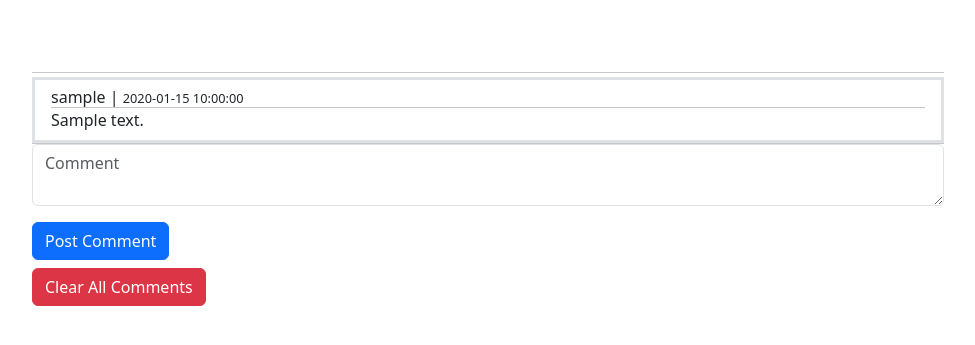
After one commit to loaymorad/CyberBus, a Flask app: page /comments in a window 1280 px wide. The commit adds this page. Shown: the top 345 px of the page, without its empty margins (150-1125 px from the left). Run offline with Flask 3, Linux system fonts and the light colour scheme; tables that the repository leaves empty hold one stand-in row (values such as "Sample post"); style sheets or scripts are compiled from the project's sources; parts of the project's set-up code (start-up, migrations or seed data) failed here and were passed over; some libraries are stand-ins or nearby versions.

Commit message:
"uncomplete" search and comment

```diff
--- a/app.py
+++ b/app.py
@@ -3,10 +3,20 @@ import os
 import db
 import re
 import strong_password
+from markupsafe import escape
+from flask_limiter import Limiter
+from flask_limiter.util import get_remote_address
 
 app = Flask(__name__)
 
 app.secret_key = 'NotHacker' # for using sessions
+
+limiter = Limiter(app=app, key_func=get_remote_address, default_limits=["50 per minute"], storage_uri="memory://")
+app.config['SESSION_COOKIE_HTTPONLY'] = False
+
+connection = db.connect_to_database()
+
+comments_connection = db.connect_to_database('comments.db')
 
 app.config['UPLOAD_FOLDER'] = 'static/uploads'
 userdb_connection = db.connect_to_database('users.db')
@@ -122,10 +132,38 @@ def wishlist():
         print(products)
         return render_template('wishlist.html', products=products)
 
+@app.route('/search_results.html', methods=['GET', 'POST'])
+def search():
+    if request.method == 'POST' :
+       search_query = escape(request.form['search_query'])
+       products_results = db.get_products(productdb_connection, search_query)
+       print(products_results)
+       return render_template('/search_results.html', products_results=products_results)#########
+    return render_template('/profile.html')###########
 
+@app.route('/comments', methods=['GET', 'POST'])
+def addComment():
+    comments = db.get_comments(comments_connection)
+    if request.method == 'POST':
+        text = escape(request.form['comment'])
+        username = session.get('username')
+        if username:
+            db.add_comment(comments_connection, username, text)
+            comments = db.get_comments(comments_connection)
+        else:
+            return("You must be logged in to post a comment.", "warning")
+
+    return render_template('comments.html', comments=comments)
+
+@app.route('/clear_comments', methods=['GET','POST'])
+def clearComments():
+    db.clear_comments(comments_connection)
+    return redirect(url_for('addComment'))
 
 if __name__ == "__main__":
     db.make_user_table(userdb_connection)
     db.make_product_table(productdb_connection)
     db.make_wishlist_table(productdb_connection)
+    db.init_comments_table(comments_connection)
+    comments_connection = db.connect_to_database('comments.db')
     app.run(debug=True)
--- a/db.py
+++ b/db.py
@@ -146,3 +146,59 @@ def get_product_from_wishlist(connection, userid): #
     connection.commit()
 
     return cursor.fetchall() # get all products for that user
+
+#------------comments--------
+def init_comments_table(connection):
+        cursor = connection.cursor()
+        cursor.execute('''
+        CREATE TABLE IF NOT EXISTS comments (
+            id INTEGER PRIMARY KEY AUTOINCREMENT,
+            username TEXT NOT NULL,
+            text TEXT NOT NULL,
+            timestamp TIMESTAMP DEFAULT CURRENT_TIMESTAMP
+        )
+    ''')
+        connection.commit()
+
+def add_comment(connection, username, text):
+    cursor = connection.cursor()
+    query = '''INSERT INTO comments (username, text) VALUES (?, ?)'''
+    cursor.execute(query, (username, text))
+    connection.commit()
+
+def get_comments(connection):
+    cursor = connection.cursor()
+    query = '''
+        SELECT comments.username, comments.text, comments.timestamp
+        FROM comments
+    '''
+    cursor.execute(query)
+    return cursor.fetchall()
+
+def clear_comments(connection):
+    cursor = connection.cursor()
+    query = '''DELETE FROM comments'''
+    cursor.execute(query)
+    connection.commit()
+
+
+    #-----------------product search-------------M
+def search(connection, search_query):
+    cursor = connection.cursor()
+    query = '''SELECT product FROM products WHERE product LIKE ?'''
+    cursor.execute(query, (f"%{search_query}%",))
+    return cursor.fetchall()
+
+
+def init_db(connection):
+    cursor = connection.cursor()
+
+    cursor.execute('''
+		CREATE TABLE IF NOT EXISTS users (
+			id INTEGER PRIMARY KEY AUTOINCREMENT,
+			username TEXT NOT NULL UNIQUE,
+			password TEXT NOT NULL
+		)
+	''')
+
+    connection.commit()
--- /dev/null
+++ b/templates/comments.html
@@ -0,0 +1,39 @@
+<!DOCTYPE html>
+<html lang="en">
+<head>
+    <meta charset="UTF-8" />
+    <meta name="viewport" content="width=device-width, initial-scale=1.0" />
+    <link rel="stylesheet" href="{{ url_for('static', filename='css/bootstrap.min.css') }}" />
+    <link rel="stylesheet" href="{{ url_for('static', filename='css/style.css') }}" />
+    <title>Comments</title>
+</head>
+<body>
+    <div class="container-fluid">
+        <div class="row justify-content-center">
+            <div class="col-md-9 col-lg-9 form-container p-4 mt-5 me-1">
+                <hr />
+                <div>
+                    {% for comment in comments %}
+                    <div class="col-md-12 col-lg-12 py-2 px-3 mt-1 border border-3">
+                        <h5>{{comment[0]}} | <small>{{comment[2]}}</small></h5>
+                        <hr />
+                        <p>{{comment[1] | safe}}</p>
+                    </div>
+                    {% endfor %}
+                </div>
+                <hr />
+                <form class="login-form" method="post" action="{{ url_for('addComment') }}">
+                    <div class="mb-3">
+                        <textarea class="form-control" placeholder="Comment" required name="comment"></textarea>
+                    </div>
+                    <button type="submit" class="btn btn-primary">Post Comment</button>
+                </form>
+                <form class="login-form mt-2" method="post" action="{{ url_for('clearComments') }}">
+                    <button type="submit" class="btn btn-danger">Clear All Comments</button>
+                </form>
+            </div>
+        </div>
+    </div>
+    <script src="{{ url_for('static', filename='js/bootstrap.bundle.min.js') }}"></script>
+</body>
+</html>
--- a/templates/layout.html
+++ b/templates/layout.html
@@ -45,6 +45,8 @@
                     <div class="flex w-fit items-center space-x-6 capitalize">
                         <a href="/addProduct" class="text-gray-200 hover:text-white transition">Add Product</a>
                         <a href="/wishlist" class="text-gray-200 hover:text-white transition">wishlist</a>
+                        <a href="/comments" class="text-gray-200 hover:text-white transition">comment</a>
+
 
                     </div>
                     <a href="/profile" class="text-gray-200 hover:text-white transition">profile</a>
```
Also changed, not shown: templates/search_results.html (added, +46 -0 lines).
